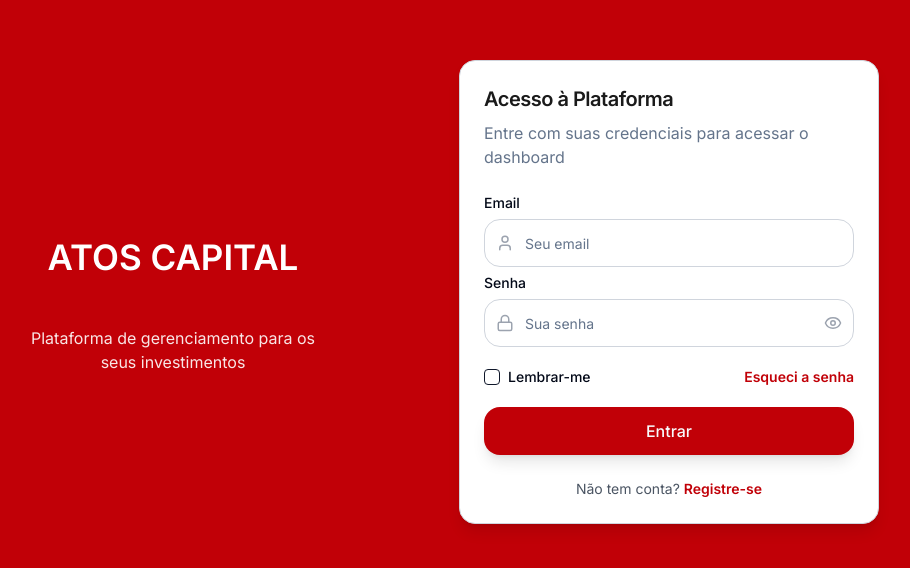
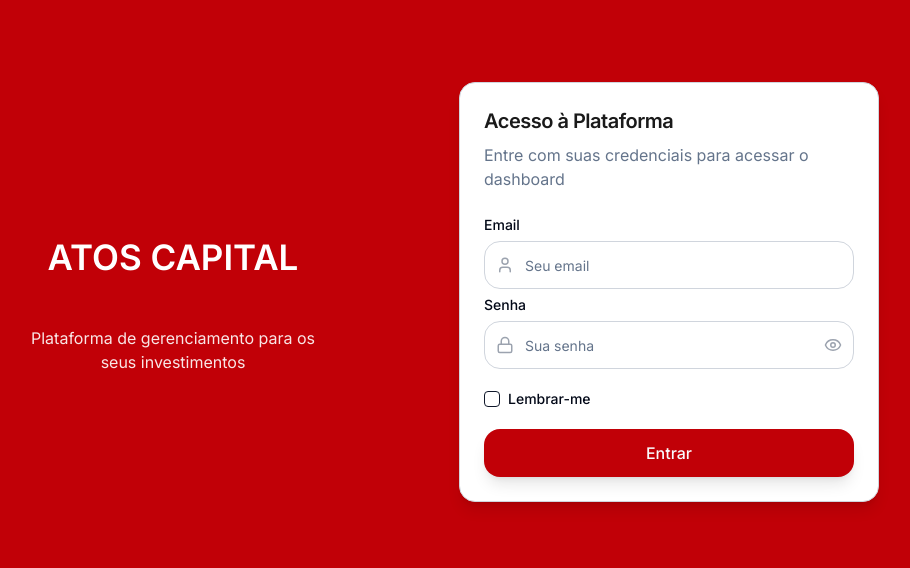
Before and after one commit to AtosCapital-Squad11/front-atos, a React (Vite) app: page / in a window 1280 px wide. Shown: the part 108-676 px from the top of the page, without its empty margins (219-1129 px from the left). Built offline with nearby package versions, Linux system fonts and the light colour scheme.

Commit message:
Remove "Forgot password" and "Don't have account"
Removed the "Forgot password" link and the "Don't have an account?" registration link from the login form.

```diff
--- a/src/components/LoginForm.tsx
+++ b/src/components/LoginForm.tsx
@@ -2,7 +2,7 @@
 import React, { useState } from 'react';
 import { Button } from "@/components/ui/button";
 import { Input } from "@/components/ui/input";
-import { Card, CardContent, CardHeader, CardTitle, CardDescription, CardFooter } from "@/components/ui/card";
+import { Card, CardContent, CardHeader, CardTitle, CardDescription } from "@/components/ui/card";
 import { Eye, EyeOff, Lock, User } from "lucide-react";
 import { useToast } from "@/hooks/use-toast";
 import { Checkbox } from "@/components/ui/checkbox";
@@ -159,7 +159,7 @@ const LoginForm: React.FC = () => {
             </div>
           </div>
 
-          <div className="flex items-center justify-between">
+          <div className="flex items-center">
             <div className="flex items-center space-x-2">
               <Checkbox
                 id="remember"
@@ -173,12 +173,6 @@ const LoginForm: React.FC = () => {
                 Lembrar-me
               </Label>
             </div>
-            <button
-              type="button"
-              className="text-sm text-atos-red hover:text-atos-red/80 font-semibold"
-            >
-              Esqueci a senha
-            </button>
           </div>
 
           <Button
@@ -190,12 +184,6 @@ const LoginForm: React.FC = () => {
           </Button>
         </form>
       </CardContent>
-
-      <CardFooter className="flex justify-center pb-6">
-        <p className="text-sm text-gray-600">
-          Não tem conta? <a href="#" className="text-atos-red font-semibold hover:text-atos-red/80">Registre-se</a>
-        </p>
-      </CardFooter>
     </Card>
   );
 };
```
